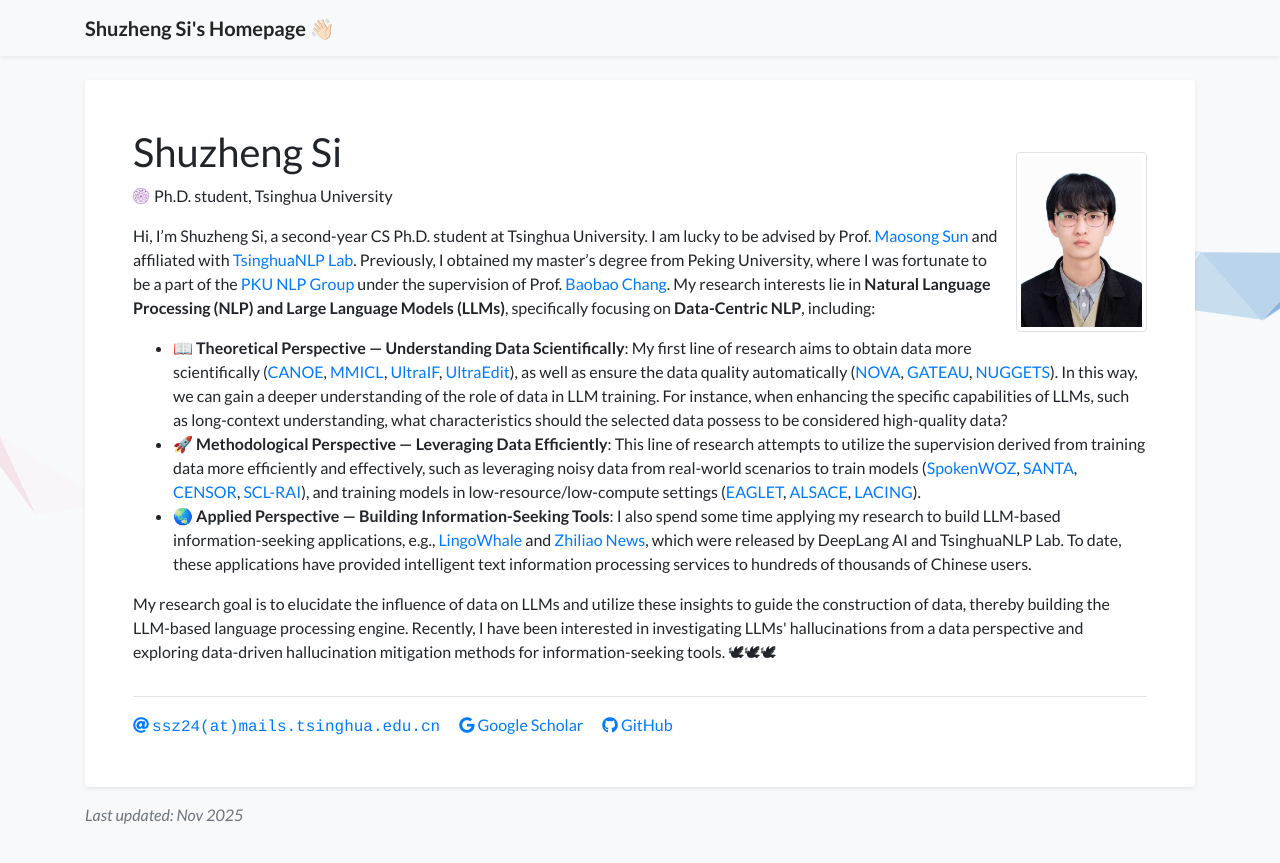
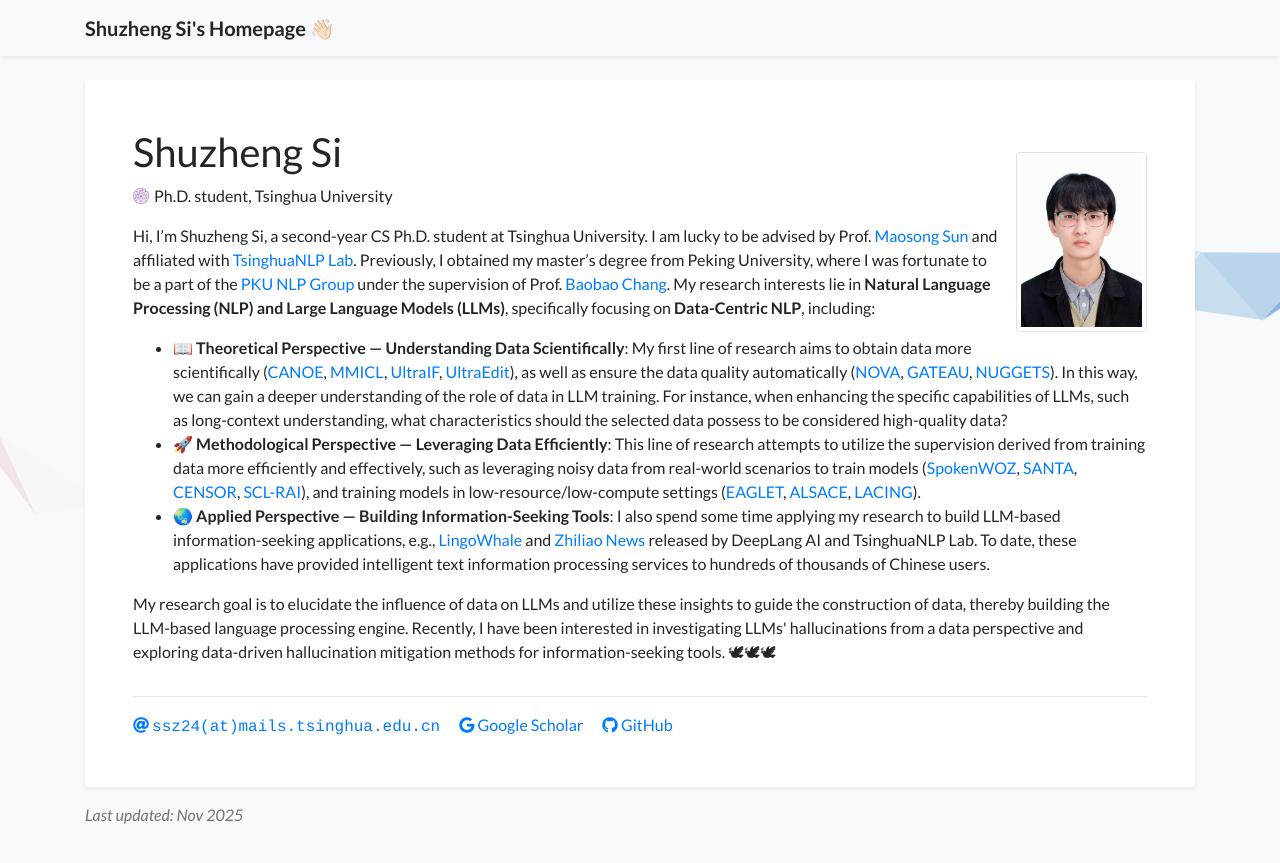
Before and after one commit to S1s-Z/s1s-z.github.io, a Jekyll site: the page built from index.html, in a window 1280 px wide. Shown: the top 863 px of the page. Built offline with Jekyll 4.4.1, drawn with Linux system fonts in a browser that asks for light colours; a style sheet for code colours, icons or effects is not loaded.

Commit message:
Update profile.yml

```diff
--- a/_data/profile.yml
+++ b/_data/profile.yml
@@ -29,7 +29,7 @@
           🚀 <b>Methodological Perspective — Leveraging Data Efficiently</b>: This line of research attempts to utilize the supervision derived from training data more efficiently and effectively, such as leveraging noisy data from real-world scenarios to train models (<a href="https://arxiv.org/abs/2305.13040">SpokenWOZ</a>, <a href="https://arxiv.org/abs/2305.04076">SANTA</a>, <a href="https://arxiv.org/abs/2311.08010">CENSOR</a>, <a href="https://arxiv.org/abs/2209.01646">SCL-RAI</a>), and training models in low-resource/low-compute settings (<a href="https://arxiv.org/abs/2510.05608">EAGLET</a>, <a href="https://arxiv.org/abs/2404.08491">ALSACE</a>, <a href="https://arxiv.org/abs/2411.14279">LACING</a>).
       </li>
       <li>
-          🌏 <b>Applied Perspective — Building Information-Seeking Tools</b>: I also spend some time applying my research to build LLM-based information-seeking applications, e.g., <a href="https://lingowhale.com/">LingoWhale</a> and <a href="https://zhiliao.news/">Zhiliao News</a>, which were released by DeepLang AI and TsinghuaNLP Lab. To date, these applications have provided intelligent text information processing services to hundreds of thousands of Chinese users.
+          🌏 <b>Applied Perspective — Building Information-Seeking Tools</b>: I also spend some time applying my research to build LLM-based information-seeking applications, e.g., <a href="https://lingowhale.com/">LingoWhale</a> and <a href="https://zhiliao.news/">Zhiliao News</a> released by DeepLang AI and TsinghuaNLP Lab. To date, these applications have provided intelligent text information processing services to hundreds of thousands of Chinese users.
       </li>
   </ul>
 
```
